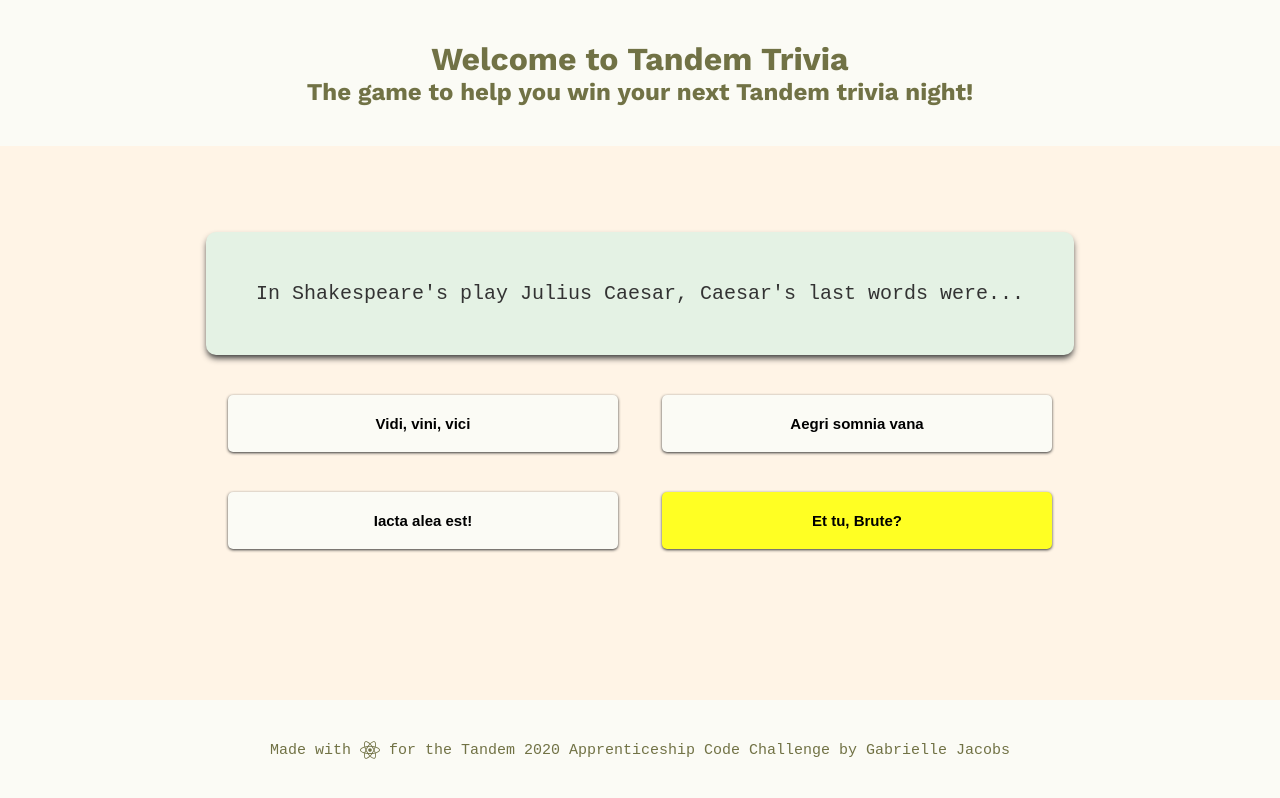
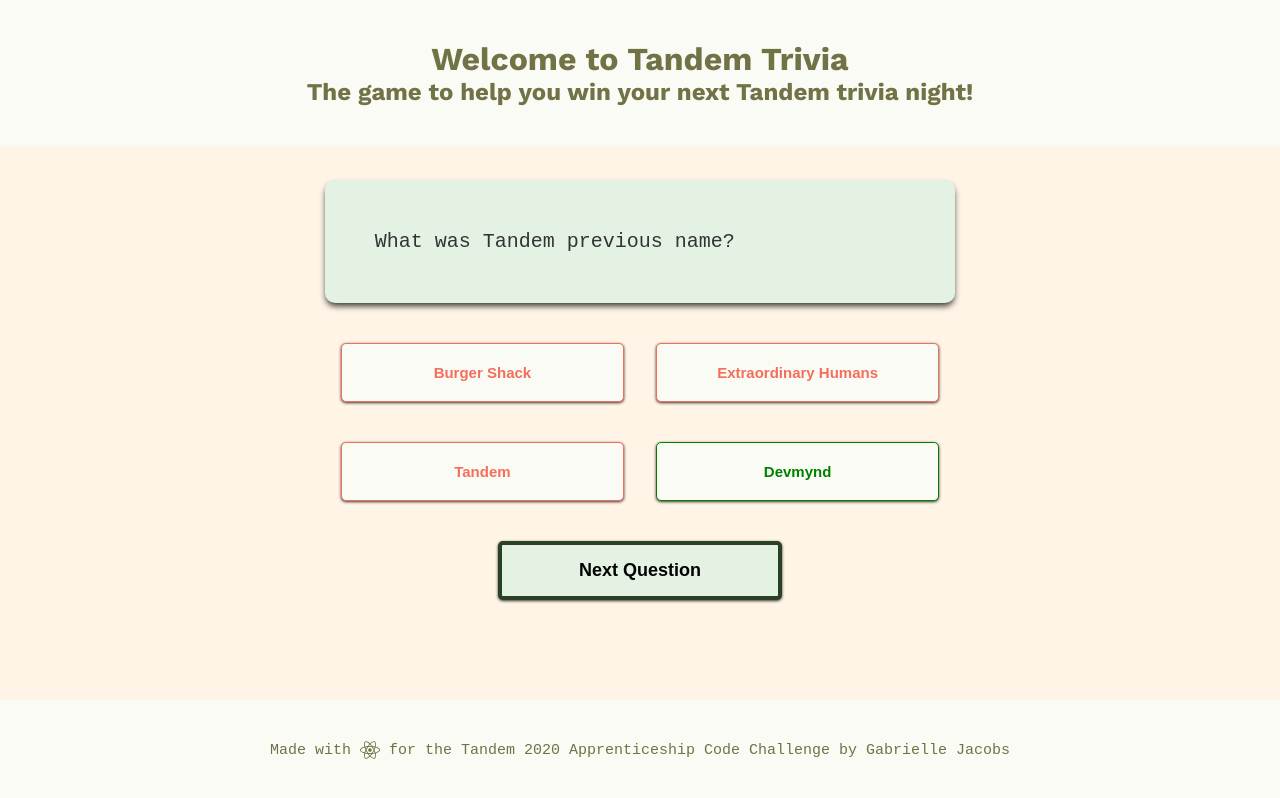
Before and after one commit to GabbyJ/Tandem-trivia, a React (Create React App) app: page / in a window 1280 px wide. Both pictures are taken after a click on the button "Extraordinary Humans". Built offline with nearby package versions, Linux system fonts and the light colour scheme.

Commit message:
Add and style Next Question button. Highlight right/wrong answers on click. Only allow 1 click per question.

```diff
--- a/public/styles.css
+++ b/public/styles.css
@@ -106,13 +106,38 @@
   box-shadow: 0 1px 3px 0 var(--black);
 }
 
+/* .answers button:hover{
+  background-color: var(--darkGreen);
+  color: var(--greenishWhite);
+} */
+
 .answers .right {
-    background-color: var(--brightYellow);
+  color: green;
+  border: 1px solid green;
 }
 
-  /* Not in use yet. Change empty class on answers from "" to "wrong" if you want it */
 .answers .wrong {
-    background-color: var(--red);
+  color: var(--red);
+  border: 1px solid var(--red);
+}
+
+.next {
+  font-size: 1.8rem;
+  background-color: var(--lightGreen);
+  border: 4px solid var(--darkGreen);
+  border-radius: 0.5rem;
+  width: 45%;
+  margin: 2rem auto;
+  padding: 1.5rem 2rem;
+  font-weight: bolder;
+  box-shadow: 0 1px 3px 0 var(--black);
+  display: flex;
+  justify-content: center;
+}
+
+.next:hover {
+  background-color: var(--darkGreen);
+  color: var(--lightGreen);
 }
 
 footer {
--- a/src/App.js
+++ b/src/App.js
@@ -1,8 +1,8 @@
 // TO DO, FIX, UPDATE
 // 1. Randomize questions within the 10 of 20 but don't let repeat
-//2. Remove color from right answer
-//2a. Show color after guess
-//3. Update button key prop
+// 2. Update button key prop
+// 3. Stop answer order from changing after click
+// 4. Fix layout movement when "next Question" button pops up
 
 import React, { useState, useEffect } from "react";
 import Header from "./Components/Header";
@@ -13,6 +13,7 @@
   const [questions, setQuestions] = useState([]);
   const [currentIndex, setCurrentIndex] = useState(0);
   const [score, setScore] = useState(0);
+  const [showAnswers, setShowAnswers] = useState(false);
 
   useEffect(() => {
     fetch("/Apprentice_TandemFor400_Data.json")
@@ -23,13 +24,20 @@
   }, []);
 
   const handleAnswer = (answer) => {
-    const newIndex = currentIndex + 1;
-    setCurrentIndex(newIndex);
+    if (!showAnswers) {
+      //prevent double guess
+      if (answer === questions[currentIndex].correct) {
+        setScore(score + 1);
+      }
+    }
 
-    if (answer === questions[currentIndex].correct) {
-      //increase the score if correct
-      setScore(score + 1);
-    }
+    setShowAnswers(true);
+  };
+
+  const handelNextQuestion = () => {
+    setShowAnswers(false);
+
+    setCurrentIndex(currentIndex + 1);
   };
 
   return (
@@ -40,7 +48,9 @@
       ) : questions.length > 0 ? (
         <Questionnaire
           data={questions[currentIndex]}
+          showAnswers={showAnswers}
           handleAnswer={handleAnswer}
+          handelNextQuestion={handelNextQuestion}
         />
       ) : (
         <p>Loading Questions...</p>
--- a/src/Components/Questionnaire.jsx
+++ b/src/Components/Questionnaire.jsx
@@ -1,7 +1,9 @@
 import React from "react";
 
 export default function Questionnaire({
+  showAnswers,
   handleAnswer,
+  handelNextQuestion,
   data: { question, correct, incorrect }
 }) {
   const shuffledAnswers = [correct, ...incorrect].sort(
@@ -14,16 +16,28 @@
         <p>{question}</p>
       </div>
       <div className="answers">
-        {shuffledAnswers.map((answer) => (
+        {shuffledAnswers.map((answer) => {
+          const textColor = showAnswers
+            ? answer === correct
+              ? "right"
+              : "wrong"
+            : "";
+          return (
             <button
               key={Math.random(20)} //update later for proper keys (just removing console warning for now)
-            className={correct === answer ? "right" : ""} //remove so answer isn't shown
+              className={`${textColor}`}
               onClick={() => handleAnswer(answer)}
             >
               {answer}
             </button>
-        ))}
+          );
+        })}
       </div>
+      {showAnswers && (
+        <button onClick={handelNextQuestion} className="next">
+          Next Question
+        </button>
+      )}
     </section>
   );
 }
```
Lines whose indentation alone changed are shown as unchanged.
